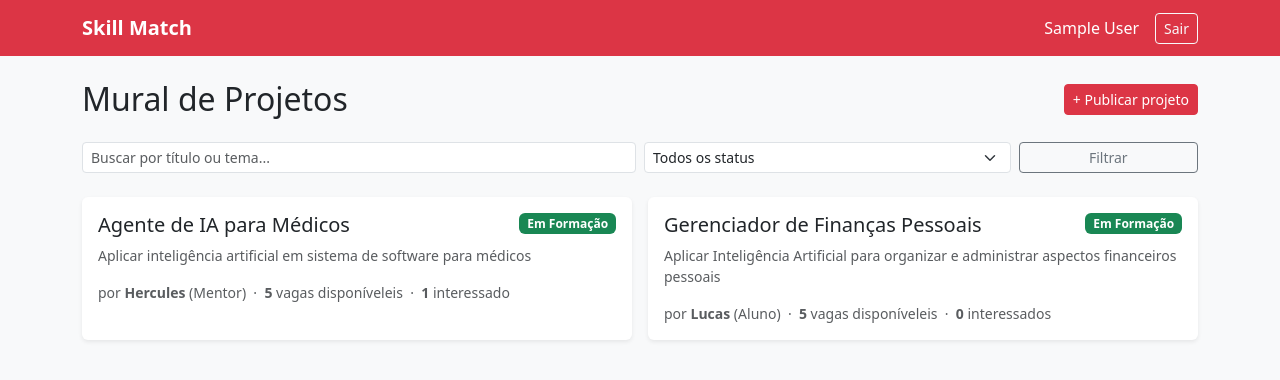
After one commit to lucvs07/Fiap-Skill-Match, a Flask app: page /projetos in a window 1280 px wide. The commit adds this page. Shown: the top 380 px of the page. Run offline with Flask 3, Linux system fonts and the light colour scheme; the visitor is signed in with stand-in values (Sample User, id 1).

Commit message:
feat: cria templates do mural de projetos e formulário de publicação
- projetos.html: cards com status, vagas, interessados e botão Tenho Interesse
- Botão Tenho Interesse visível apenas para alunos em projetos Em Formação
- Estado do botão reflete interesse ou participação já registrados
- novo_projeto.html: formulário com título, resumo e número de vagas
- Dashboard: links do Mural e Novo Projeto agora funcionais

Co-Authored-By: monique <anjos.moniqueferreira@gmail.com>

```diff
--- a/src/templates/dashboard.html
+++ b/src/templates/dashboard.html
@@ -89,7 +89,7 @@
       <div class="card-body text-center py-4">
         <h5 class="card-title">Mural de Projetos</h5>
         <p class="card-text text-muted small">Explore, publique e manifeste interesse em projetos de IC</p>
-        <a href="#" class="btn btn-outline-danger btn-sm">Em breve</a>
+        <a href="{{ url_for('projetos.mural') }}" class="btn btn-outline-danger btn-sm">Acessar</a>
       </div>
     </div>
   </div>
@@ -107,7 +107,7 @@
       <div class="card-body text-center py-4">
         <h5 class="card-title">Novo Projeto</h5>
         <p class="card-text text-muted small">Publique uma oportunidade de IC para encontrar parceiros</p>
-        <a href="#" class="btn btn-outline-danger btn-sm">Em breve</a>
+        <a href="{{ url_for('projetos.novo_projeto') }}" class="btn btn-outline-danger btn-sm">Publicar</a>
       </div>
     </div>
   </div>
--- /dev/null
+++ b/src/templates/projetos.html
@@ -0,0 +1,87 @@
+{% extends 'base.html' %}
+{% block content %}
+
+<div class="d-flex justify-content-between align-items-center mb-4">
+  <h2 class="mb-0">Mural de Projetos</h2>
+  <a href="{{ url_for('projetos.novo_projeto') }}" class="btn btn-danger btn-sm">+ Publicar projeto</a>
+</div>
+
+{# filtros #}
+<form method="GET" class="row g-2 mb-4">
+  <div class="col-md-6">
+    <input type="text" name="busca" class="form-control form-control-sm"
+           placeholder="Buscar por título ou tema..." value="{{ busca }}">
+  </div>
+  <div class="col-md-4">
+    <select name="status" class="form-select form-select-sm">
+      <option value="">Todos os status</option>
+      <option value="{{ STATUS_EM_FORMACAO }}" {% if status_filtro == STATUS_EM_FORMACAO %}selected{% endif %}>
+        Em Formação
+      </option>
+      <option value="{{ STATUS_GRUPO_FECHADO }}" {% if status_filtro == STATUS_GRUPO_FECHADO %}selected{% endif %}>
+        Grupo Fechado
+      </option>
+    </select>
+  </div>
+  <div class="col-md-2">
+    <button type="submit" class="btn btn-outline-secondary btn-sm w-100">Filtrar</button>
+  </div>
+</form>
+
+{# lista de projetos #}
+{% if projetos %}
+<div class="row g-3">
+  {% for p in projetos %}
+  {% set idx = loop.index0 %}
+  {% set vagas = p.numero_vagas - p.participantes|length %}
+  <div class="col-md-6">
+    <div class="card border-0 shadow-sm h-100">
+      <div class="card-body">
+        <div class="d-flex justify-content-between align-items-start mb-1">
+          <h5 class="card-title mb-0">{{ p.titulo }}</h5>
+          {% if p.status == STATUS_EM_FORMACAO %}
+            <span class="badge bg-success ms-2 text-nowrap">{{ p.status }}</span>
+          {% else %}
+            <span class="badge bg-secondary ms-2 text-nowrap">{{ p.status }}</span>
+          {% endif %}
+        </div>
+        <p class="card-text text-muted small mt-2">{{ p.resumo_tema }}</p>
+        <div class="d-flex justify-content-between align-items-center mt-3">
+          <small class="text-muted">
+            por <strong>{{ p.criador_nome }}</strong> ({{ p.criador_tipo }})
+            &nbsp;·&nbsp;
+            <strong>{{ vagas }}</strong> vaga{% if vagas != 1 %}s{% endif %} disponível{% if vagas != 1 %}eis{% endif %}
+            &nbsp;·&nbsp;
+            <strong>{{ p.interessados|length }}</strong> interessado{% if p.interessados|length != 1 %}s{% endif %}
+          </small>
+          {% if session.tipo == 'aluno' and p.status == STATUS_EM_FORMACAO %}
+            {% set ja_interessado = session.nome in p.interessados %}
+            {% set ja_participa = session.nome in p.participantes %}
+            <form method="POST" action="{{ url_for('projetos.manifestar_interesse', idx=idx) }}" class="ms-2">
+              <button type="submit" class="btn btn-sm {% if ja_interessado or ja_participa %}btn-outline-secondary disabled{% else %}btn-outline-danger{% endif %}"
+                      {% if ja_interessado or ja_participa %}disabled{% endif %}>
+                {% if ja_participa %}Participante
+                {% elif ja_interessado %}Interesse registrado
+                {% else %}Tenho interesse
+                {% endif %}
+              </button>
+            </form>
+          {% endif %}
+        </div>
+      </div>
+    </div>
+  </div>
+  {% endfor %}
+</div>
+{% else %}
+<div class="text-center text-muted py-5">
+  <p class="mb-1">Nenhum projeto encontrado.</p>
+  {% if busca or status_filtro %}
+  <a href="{{ url_for('projetos.mural') }}" class="btn btn-sm btn-outline-secondary mt-2">Limpar filtros</a>
+  {% else %}
+  <a href="{{ url_for('projetos.novo_projeto') }}" class="btn btn-sm btn-outline-danger mt-2">Publicar o primeiro projeto</a>
+  {% endif %}
+</div>
+{% endif %}
+
+{% endblock %}
```
Also changed, not shown: src/templates/novo_projeto.html (added, +38 -0 lines).
